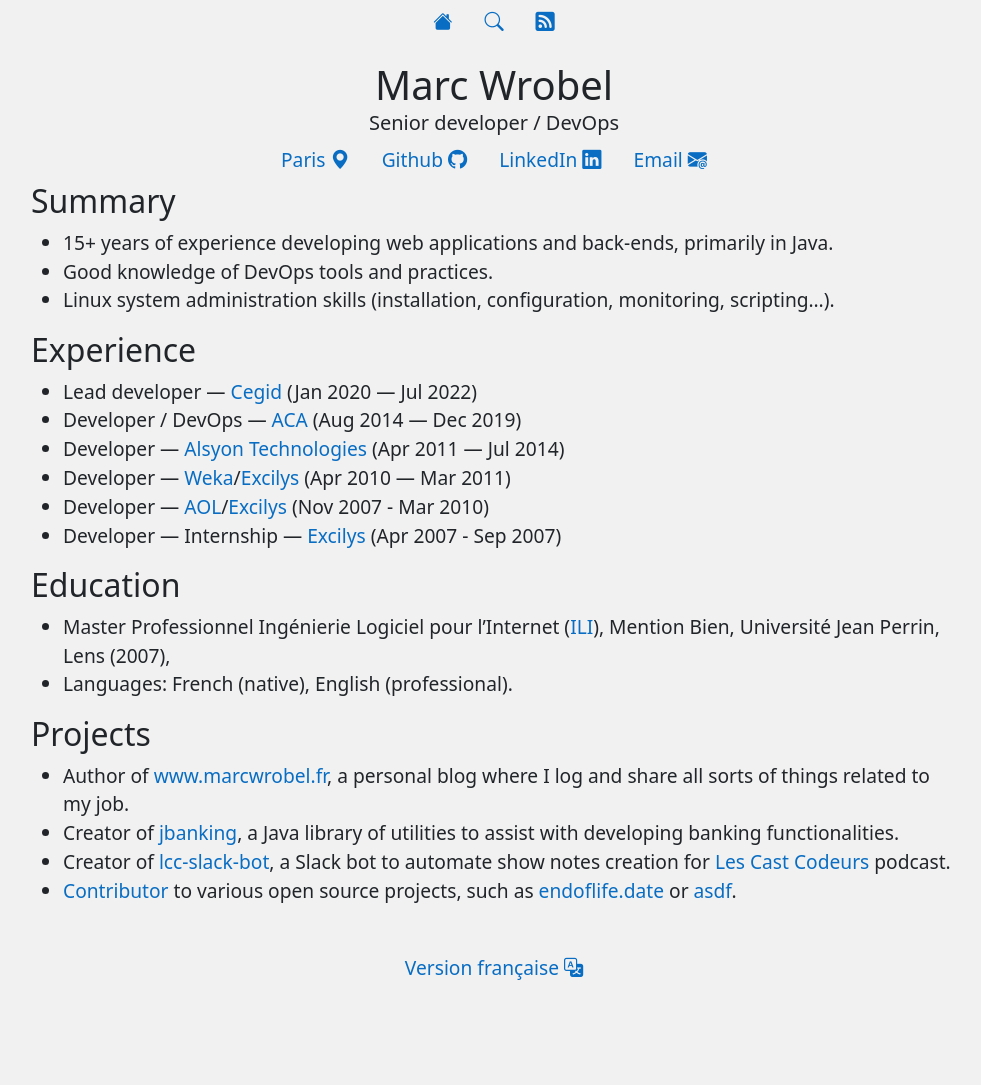
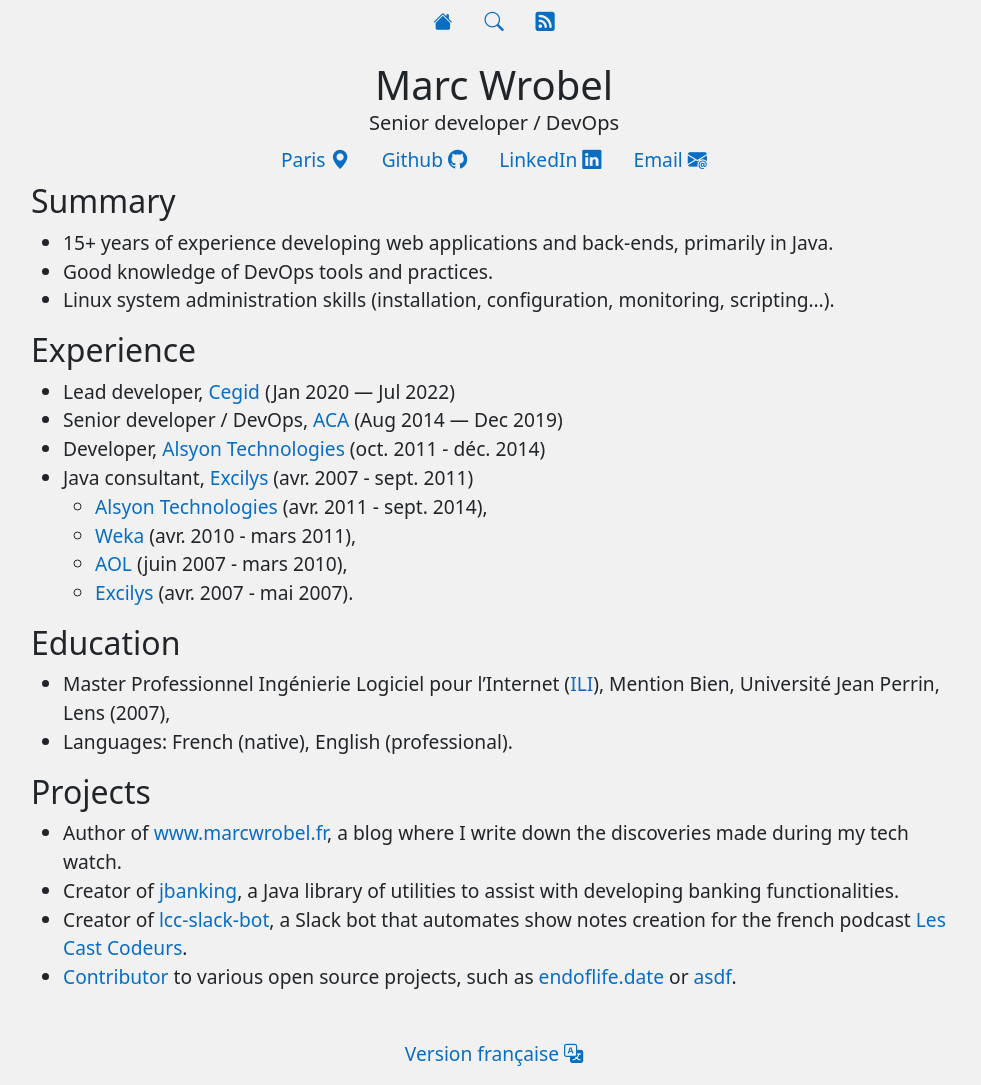
Before and after one commit to marcwrobel/marcwrobel.github.io, a Jekyll site: the page built from about.md, in a window 1280 px wide. Shown: the whole page, without its empty margins (146-1127 px from the left). Built offline with Jekyll 4.4.1, drawn with Linux system fonts in a browser that asks for light colours; before the commit the page ends 998 px from its top, so only the background shows below that.

Commit message:
Alignement des pages 'À propos' et 'About'

```diff
--- a/about.md
+++ b/about.md
@@ -16,12 +16,14 @@
 
 ## Experience
 
-- Lead developer — [Cegid](https://www.linkedin.com/company/cegid/) (Jan 2020 — Jul 2022)
-- Developer / DevOps — [ACA](https://www.cegid.com/fr/presse/cegid-confirme-lacquisition-daca/) (Aug 2014 — Dec 2019)
-- Developer — [Alsyon Technologies](https://www.cambonpartners.com/en/transactions/none-none-62) (Apr 2011 — Jul 2014)
-- Developer — [Weka](https://www.linkedin.com/company/weka-france/)/[Excilys](https://www.linkedin.com/company/groupe-excilys/) (Apr 2010 — Mar 2011)
-- Developer — [AOL](https://www.linkedin.com/company/aol/)/[Excilys](https://www.linkedin.com/company/groupe-excilys/) (Nov 2007 - Mar 2010)
-- Developer — Internship — [Excilys](https://www.linkedin.com/company/groupe-excilys/) (Apr 2007 - Sep 2007)
+- Lead developer, [Cegid](https://www.linkedin.com/company/cegid/) (Jan 2020 — Jul 2022)
+- Senior developer / DevOps, [ACA](https://www.cegid.com/fr/presse/cegid-confirme-lacquisition-daca/) (Aug 2014 — Dec 2019)
+- Developer, [Alsyon Technologies](https://www.cambonpartners.com/en/transactions/none-none-62) (oct. 2011 - déc. 2014)
+- Java consultant, [Excilys](https://www.linkedin.com/company/groupe-excilys/) (avr. 2007 - sept. 2011)
+  - [Alsyon Technologies](https://www.linkedin.com/company/alsyon-technologies) (avr. 2011 - sept. 2014),
+  - [Weka](https://www.linkedin.com/company/weka-france/) (avr. 2010 - mars 2011),
+  - [AOL](https://www.linkedin.com/company/aol/) (juin 2007 - mars 2010),
+  - [Excilys](https://www.linkedin.com/company/groupe-excilys/) (avr. 2007 - mai 2007).
 
 ## Education
 
@@ -32,12 +34,12 @@
 
 ## Projects
 
-- Author of [www.marcwrobel.fr](https://www.marcwrobel.fr/), a personal blog where I log and share
-  all sorts of things related to my job.
+- Author of [www.marcwrobel.fr](https://www.marcwrobel.fr/), a blog where I write down the
+  discoveries made during my tech watch.
 - Creator of [jbanking](https://github.com/marcwrobel/jbanking), a Java library of utilities to
   assist with developing banking functionalities.
-- Creator of [lcc-slack-bot](https://github.com/lescastcodeurs/lcc-slack-bot), a Slack bot to
-  automate show notes creation for [Les Cast Codeurs](https://lescastcodeurs.com/) podcast.
+- Creator of [lcc-slack-bot](https://github.com/lescastcodeurs/lcc-slack-bot), a Slack bot that
+  automates show notes creation for the french podcast [Les Cast Codeurs](https://lescastcodeurs.com/).
 - [Contributor](https://github.com/marcwrobel) to various open source projects, such as
   [endoflife.date](https://github.com/endoflife-date/endoflife.date) or
   [asdf](https://github.com/asdf-community).
```
Also changed, not shown: a-propos.md (+6 -5 lines).
